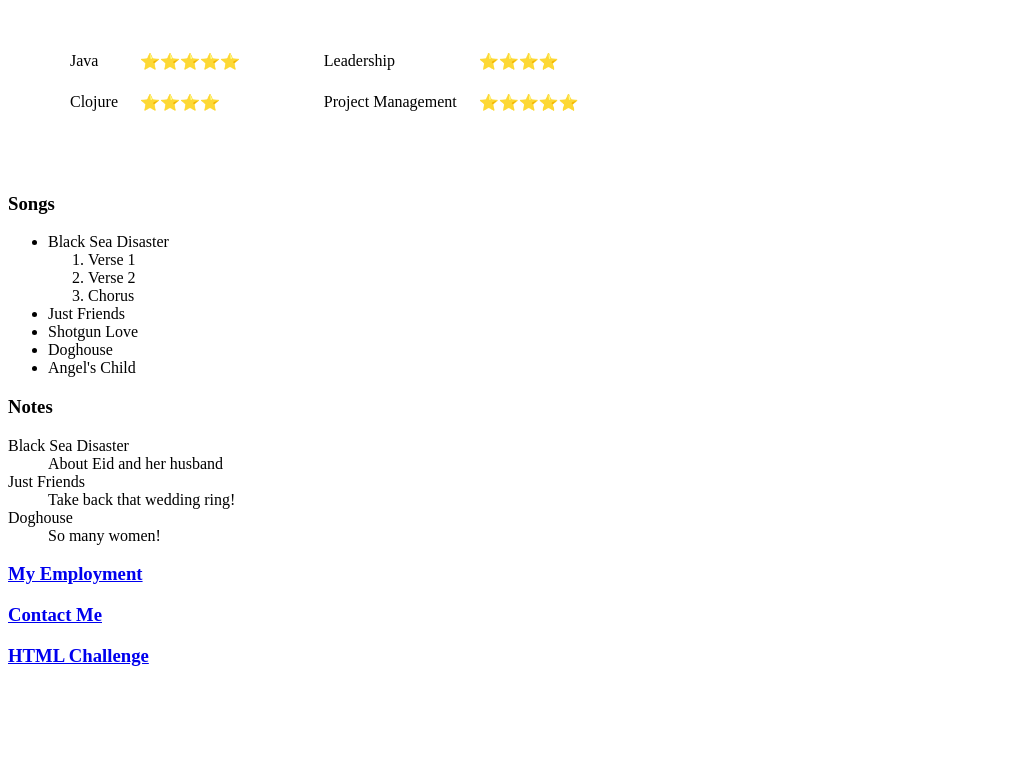
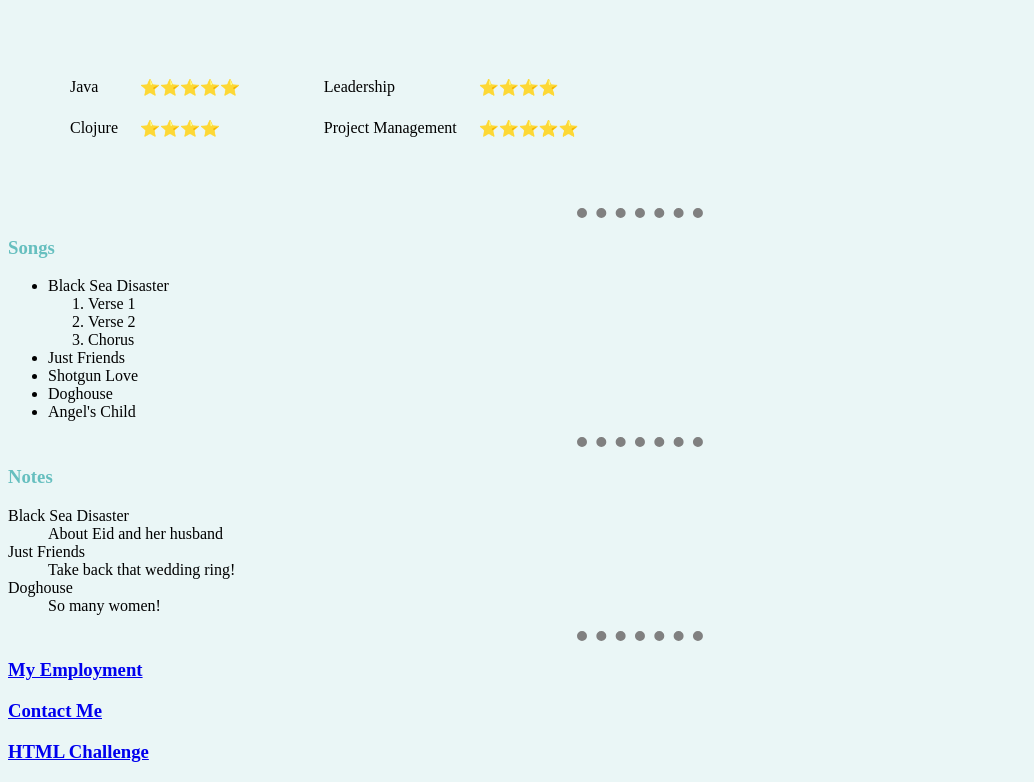
Before and after one commit to poverholt/resume, a plain HTML site: page index.html in a window 1280 px wide. Shown: the part 493-1275 px from the top of the page, without its empty margins (0-1034 px from the left). Before the commit the page ends 1179 px from the top, so only its background shows below. Drawn offline with Linux system fonts and the light colour scheme.

Commit message:
After lesson 35

```diff
--- /dev/null
+++ b/css/styles.css
@@ -0,0 +1,15 @@
+body {
+  background-color: #EAF6F6;
+}
+
+hr {
+  border-style: none none dotted none;
+  border-width: 0 0 10px 0;
+  border-color: grey;
+  height: 0;
+  width: 10%;
+}
+
+h1, h3 {
+  color: #66BFBF;
+}
--- a/index.html
+++ b/index.html
@@ -4,6 +4,7 @@
 <head>
   <meta charset="utf-8">
   <title>💕 The Life of Pete</title>
+  <link rel="stylesheet" href="css/styles.css">
 </head>
 
 <body>
@@ -44,6 +45,7 @@
     <tfoot></tfoot>
   </table>
 
+  <hr>
   <h3>Skills</h3>
   <table cellspacing="40">
     <tr>
@@ -74,6 +76,7 @@
     </tr>
   </table>
 
+  <hr>
   <h3>Songs</h3>
   <ul>
     <li>Black Sea Disaster</li>
@@ -87,6 +90,8 @@
     <li>Doghouse</li>
     <li>Angel's Child</li>
   </ul>
+
+  <hr>
   <h3>Notes</h3>
   <dl class="">
     <dt>Black Sea Disaster</dt>
@@ -96,6 +101,8 @@
     <dt>Doghouse</dt>
     <dd>So many women!</dd>
   </dl>
+
+  <hr>
   <h3><a href="jobs.html">My Employment</a></h3>
   <h3><a href="contact.html">Contact Me</a></h3>
   <h3><a href="html-challenge.html">HTML Challenge</a></h3>
```
Also changed, not shown: contact.html (+1 -0 lines), html-challenge.html (+1 -0 lines), jobs.html (+1 -0 lines).
